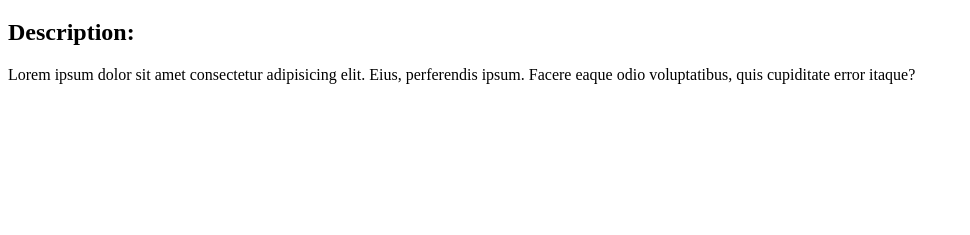
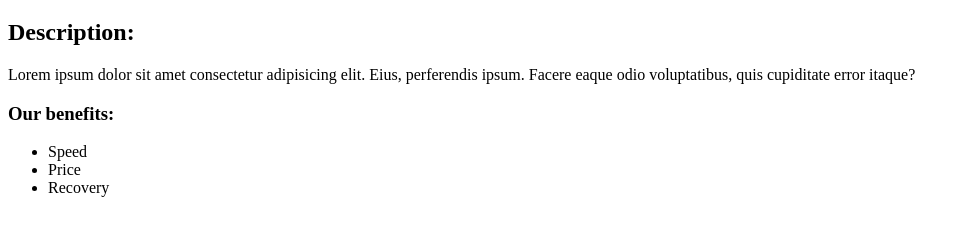
Before and after one commit to avt6966570/onto, a plain HTML site: page index.html in a window 1280 px wide. Shown: the part 61-296 px from the top of the page, without its empty margins (0-970 px from the left). Drawn offline with Linux system fonts and the light colour scheme.

Commit message:
Add "Our benefits"

```diff
--- a/index.html
+++ b/index.html
@@ -12,5 +12,12 @@
         <h2>Description:</h2>
         <p>Lorem ipsum dolor sit amet consectetur adipisicing elit.
         Eius, perferendis ipsum. Facere eaque odio voluptatibus, quis cupiditate error itaque?</p>
+
+        <h3>Our benefits:</h3>
+        <ul>
+            <li>Speed</li>
+            <li>Price</li>
+            <li>Recovery</li>
+        </ul>
     </body>
 </html>
```
